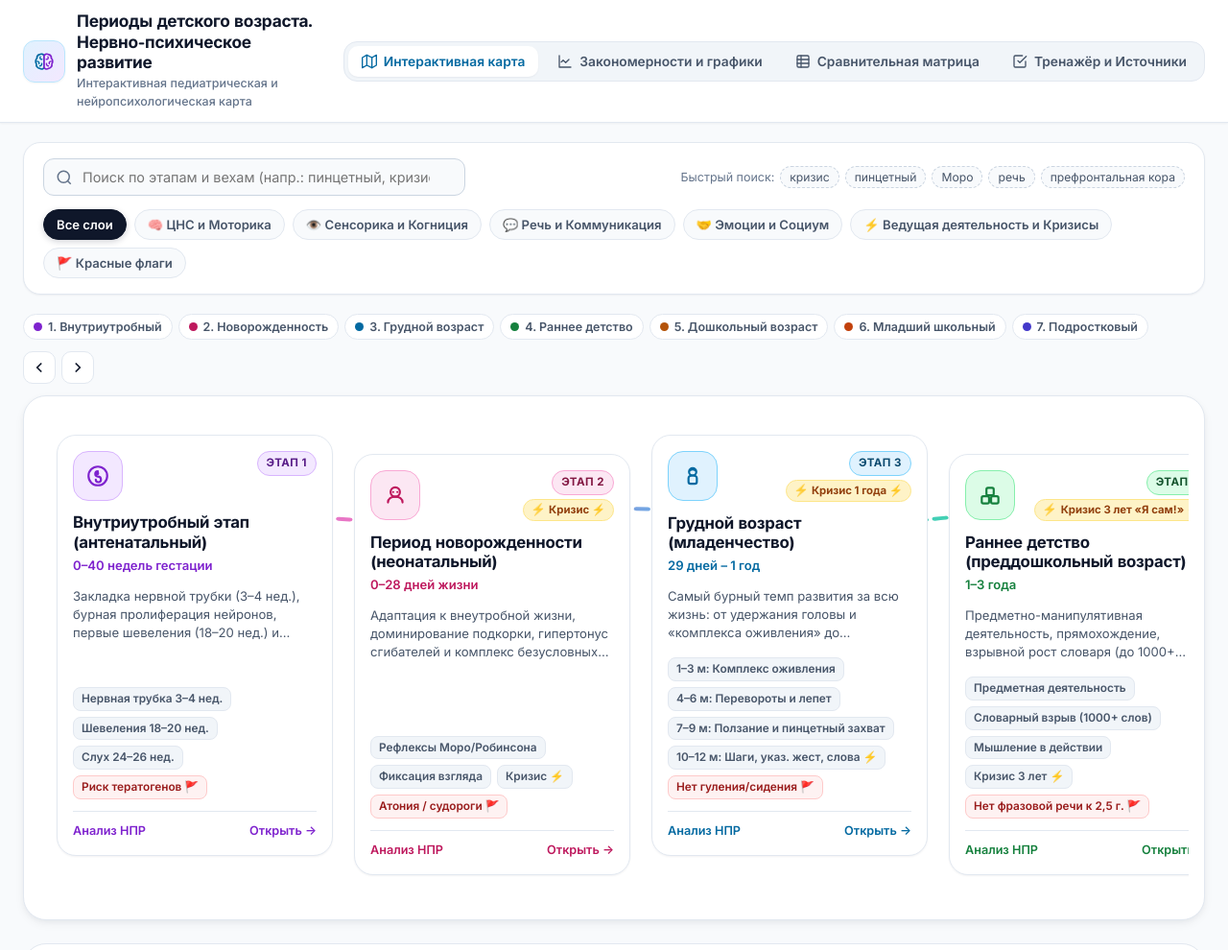
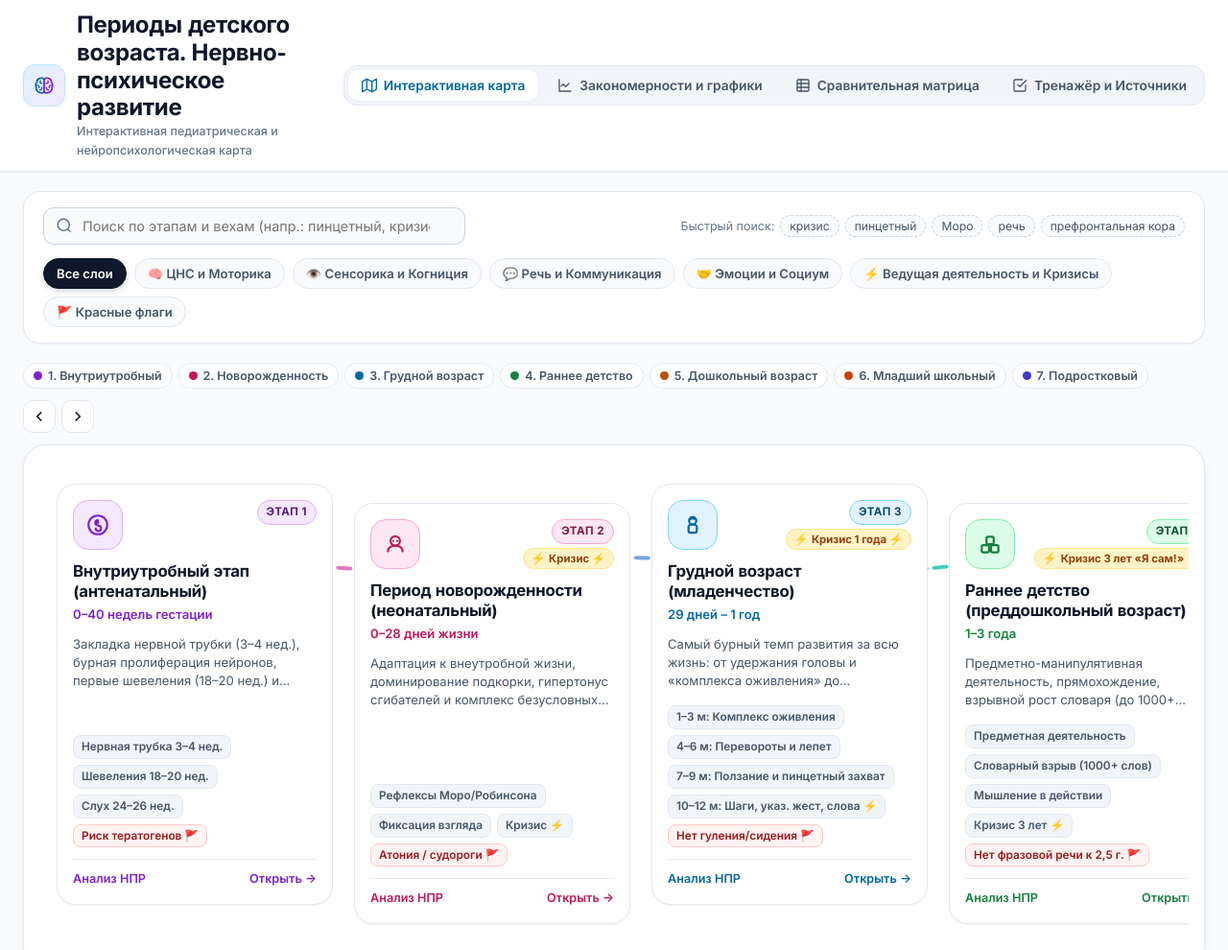
Before and after one commit to NK4life/children-s-npr, a plain HTML site: page index.html in a window 1280 px wide. Shown: the top 990 px of the page at 96% size. Drawn offline with nearby package versions, Linux system fonts and the light colour scheme.

Commit message:
Update index.html

```diff
--- a/index.html
+++ b/index.html
@@ -126,10 +126,10 @@
     }
 
     .brand-text h1 {
-      font-size: 1.08rem;
+      font-size: 1.5rem;
       font-weight: 800;
       color: var(--text-primary);
-      line-height: 1.25;
+      line-height: 1.2;
     }
 
     .brand-text p {
```
